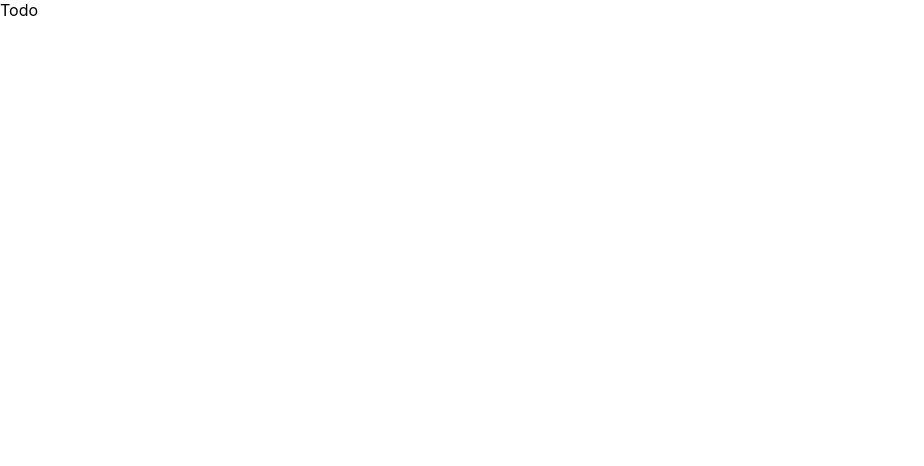
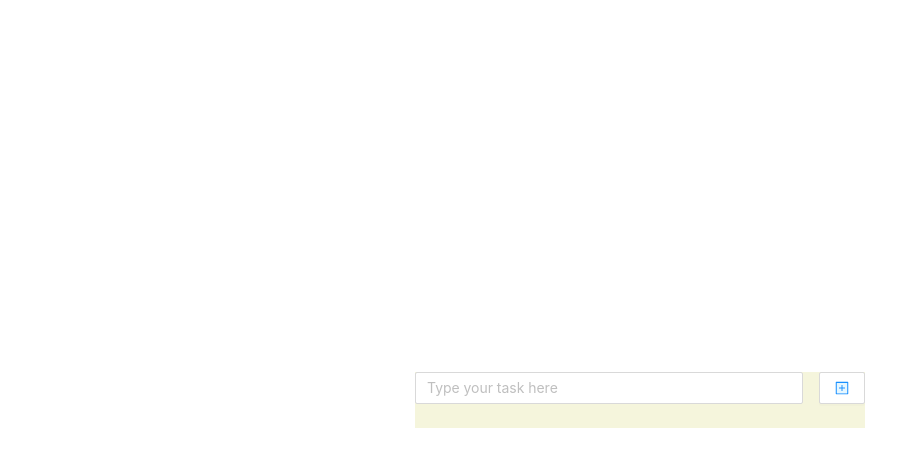
Before and after one commit to jurinm/todo, a React (Create React App) app: page / in a window 1280 px wide. Shown: the top 466 px of the page, without its empty margins (0-924 px from the left). Built offline with nearby package versions, Linux system fonts and the light colour scheme.

Commit message:
add and remove todo added

```diff
--- a/src/App.css
+++ b/src/App.css
@@ -3,4 +3,6 @@
   width: 100vw;
   height: 100vh;
   overflow: hidden;
+  align-items: center;
+  justify-content: center;
 }
--- a/src/App.js
+++ b/src/App.js
@@ -1,6 +1,6 @@
 import './App.css';
 import {Todo} from './conteiners'
-
+import "antd/dist/antd.css";
 
 function App() {
   return (
--- /dev/null
+++ b/src/components/TodoInput/TodoInput.jsx
@@ -0,0 +1,33 @@
+import React from "react";
+
+import "./todoinput.css";
+
+import { CloseSquareTwoTone, PlusSquareTwoTone } from "@ant-design/icons";
+import { Input, Button, Form } from "antd";
+
+const TodoInput = (props) => {
+  const { addTodo} = { ...props };
+
+  return (
+    <>
+      <Form
+        onFinish={addTodo}
+        style={{ display: "flex", width: "100%", gap: "1rem" }}
+      >
+        <Form.Item style={{display: "block", width: "100%",}} name="todo">
+          <Input style={{width: "100%",}}
+            allowClear={{ clearIcon: <CloseSquareTwoTone /> }}
+            placeholder="Type your task here"
+          />
+        </Form.Item>
+        <Form.Item>
+          <Button htmlType="submit">
+            <PlusSquareTwoTone />
+          </Button>
+        </Form.Item>
+      </Form>
+    </>
+  );
+};
+
+export default TodoInput;
--- /dev/null
+++ b/src/components/TodoInput/todoinput.css
@@ -0,0 +1,3 @@
+.todo__input {
+
+}
--- /dev/null
+++ b/src/components/TodoItem/TodoItem.jsx
@@ -0,0 +1,19 @@
+import React from 'react'
+
+import './todoitem.css'
+
+import { DeleteTwoTone } from "@ant-design/icons";
+import { Button } from 'antd'
+
+const TodoItem = (props) => {
+    console.log(typeof(props.itemId))
+    const {todo, itemId, deleteTodo} = {...props}
+  return (
+    <div key={itemId} className='todo__item'>
+        <p>{todo}</p>
+        <Button id={itemId} onClick={deleteTodo} icon={<DeleteTwoTone />}/>
+    </div>
+  )
+}
+
+export default TodoItem
--- /dev/null
+++ b/src/components/TodoItem/todoitem.css
@@ -0,0 +1,3 @@
+.todo__item {
+
+}
--- /dev/null
+++ b/src/components/TodoList/TodoList.jsx
@@ -0,0 +1,9 @@
+import React from 'react'
+
+const TodoList = () => {
+  return (
+    <div>TodoList</div>
+  )
+}
+
+export default TodoList
--- /dev/null
+++ b/src/components/index.js
@@ -0,0 +1,5 @@
+import TodoInput from "./TodoInput/TodoInput";
+import TodoItem from "./TodoItem/TodoItem";
+import TodoList from "./TodoList/TodoList";
+
+export {TodoInput, TodoList, TodoItem}
--- a/src/conteiners/Todo/Todo.jsx
+++ b/src/conteiners/Todo/Todo.jsx
@@ -2,9 +2,32 @@
 
 import './todo.css'
 
+import { TodoInput,TodoItem } from '../../components'
+
 const Todo = () => {
+    const [todoList, setTodoList] = React.useState([])
+
+    console.log(todoList)
+    const addTodo = (todo) => {
+        const id = Date.now().toString();
+        setTodoList([...todoList, {...todo, id:id}])
+    };
+
+    const deleteTodo = (e) => {
+        console.log(e.currentTarget)
+        const filteredTodoList = todoList.filter(todo => {
+            return todo.id !== e.currentTarget.id;
+          });
+        console.log(filteredTodoList)
+
+        setTodoList(newVal => newVal = filteredTodoList)
+    }
+
   return (
-    <div className='todo'>Todo</div>
+    <div className='todo'>
+        <TodoInput addTodo={addTodo} />
+        {todoList?.map((item) => {return <TodoItem key={item.id} todo={item.todo} itemId={item.id} deleteTodo={deleteTodo} />})}
+    </div>
   )
 }
 
--- a/src/conteiners/Todo/todo.css
+++ b/src/conteiners/Todo/todo.css
@@ -0,0 +1,8 @@
+.todo {
+    display: flex;
+    flex-direction: column;
+    flex: 1;
+    max-width: 450px;
+    max-height: 450px;
+    background-color: beige;
+}
```
